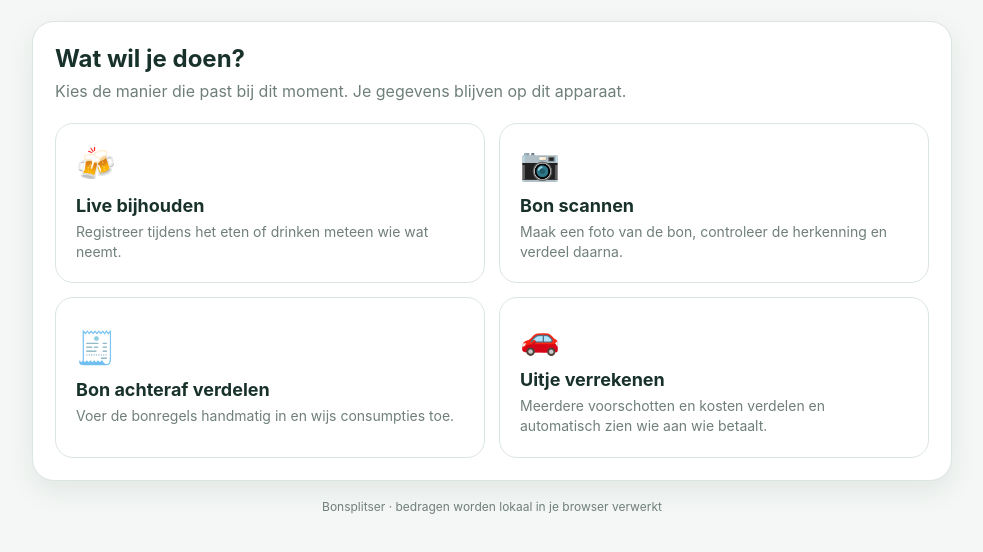
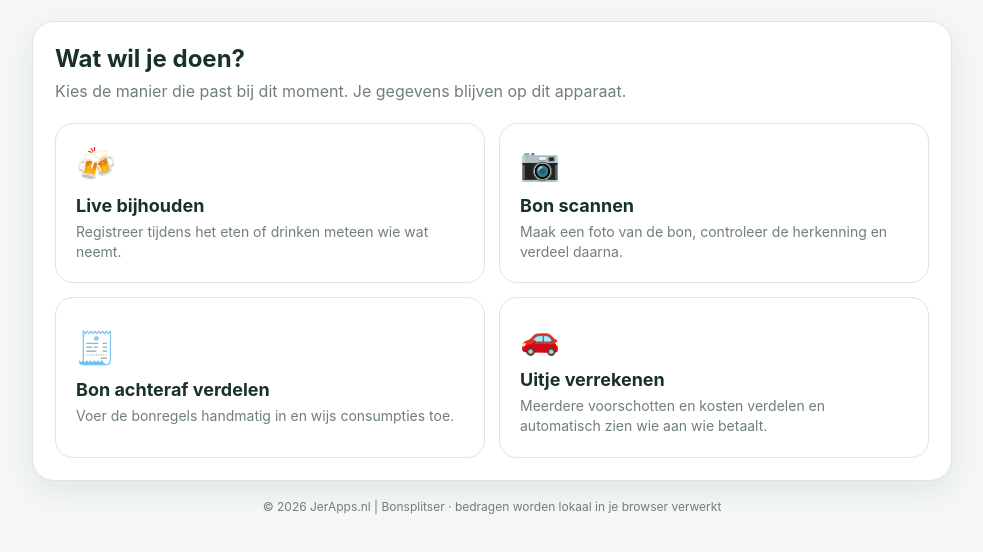
Before and after one commit to jeroenderuijter78-cpu/bonsplitser, a plain HTML site: page index.html in a window 1280 px wide. Shown: the part 200-752 px from the top of the page, without its empty margins (148-1131 px from the left). Drawn offline with Linux system fonts and the light colour scheme.

Commit message:
Update index.html

```diff
--- a/index.html
+++ b/index.html
@@ -33,7 +33,7 @@
       </div>
       <div class="status" id="status">Bonsplitser wordt geladen…</div>
     </section>
-    <div class="foot">Bonsplitser · bedragen worden lokaal in je browser verwerkt</div>
+    <div class="foot">&copy; 2026 JerApps.nl | Bonsplitser · bedragen worden lokaal in je browser verwerkt</div>
   </main>
   <script>
     const statusBox=document.getElementById('status');
```
